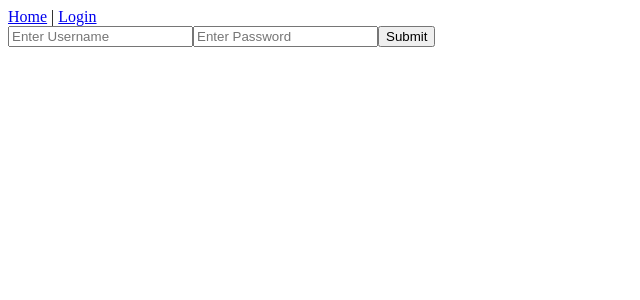
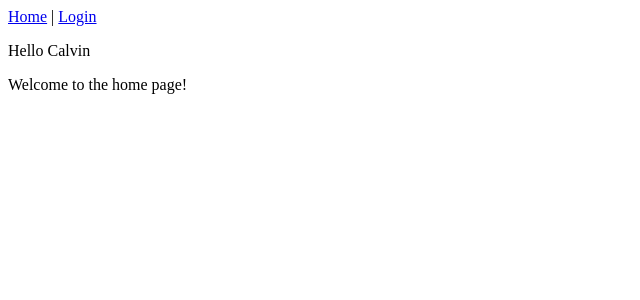
Before and after one commit to RCalvin2005/CS50Web-Capstone, a React (Vite) app in the folder frontend/: page / in a window 1280 px wide. Before the commit this address led to /login. Shown: the top 300 px of the page, without its empty margins (0-640 px from the left). Built offline with nearby package versions, Linux system fonts and the light colour scheme.

Commit message:
Set up basic AuthContext

```diff
--- a/frontend/src/App.jsx
+++ b/frontend/src/App.jsx
@@ -6,13 +6,18 @@ import HomePage from "./pages/HomePage";
 import LoginPage from "./pages/LoginPage";
 import Layout from "./components/Layout";
 import PrivateRoutes from "./utils/PrivateRoutes";
+import { AuthProvider } from "./context/AuthContext";
 
 // Define Routes for website
 const router = createBrowserRouter([
   {
     // https://stackoverflow.com/questions/73797206/react-6-4-0-common-header-for-all-the-router
     // Shared Layout/Header across all pages
-    element: <Layout />,
+    element: (
+      <AuthProvider>
+        <Layout />
+      </AuthProvider>
+    ),
     children: [
       {
         // All children routes are now private
--- a/frontend/src/components/Layout.jsx
+++ b/frontend/src/components/Layout.jsx
@@ -1,12 +1,16 @@
-import React from "react";
+import React, { useContext } from "react";
 import { Link, Outlet } from "react-router-dom";
+import AuthContext from "../context/AuthContext";
 
 function Layout() {
+  const { name } = useContext(AuthContext);
+
   return (
     <div>
       <Link to="/">Home</Link>
       <span> | </span>
       <Link to="/login">Login</Link>
+      <p>Hello {name}</p>
       <Outlet />
     </div>
   );
--- /dev/null
+++ b/frontend/src/context/AuthContext.jsx
@@ -0,0 +1,12 @@
+import { createContext, useState, useEffect } from "react";
+
+const AuthContext = createContext();
+export default AuthContext;
+
+export function AuthProvider({ children }) {
+  return (
+    <AuthContext.Provider value={{ name: "Calvin" }}>
+      {children}
+    </AuthContext.Provider>
+  );
+}
--- a/frontend/src/utils/PrivateRoutes.jsx
+++ b/frontend/src/utils/PrivateRoutes.jsx
@@ -3,7 +3,7 @@ import { Navigate, Outlet } from "react-router-dom";
 
 function PrivateRoutes() {
   // Checks for user authentication when children routes are visited
-  let auth = { token: false };
+  let auth = { token: true };
   return auth.token ? <Outlet /> : <Navigate to="/login" />;
 }
 
```
